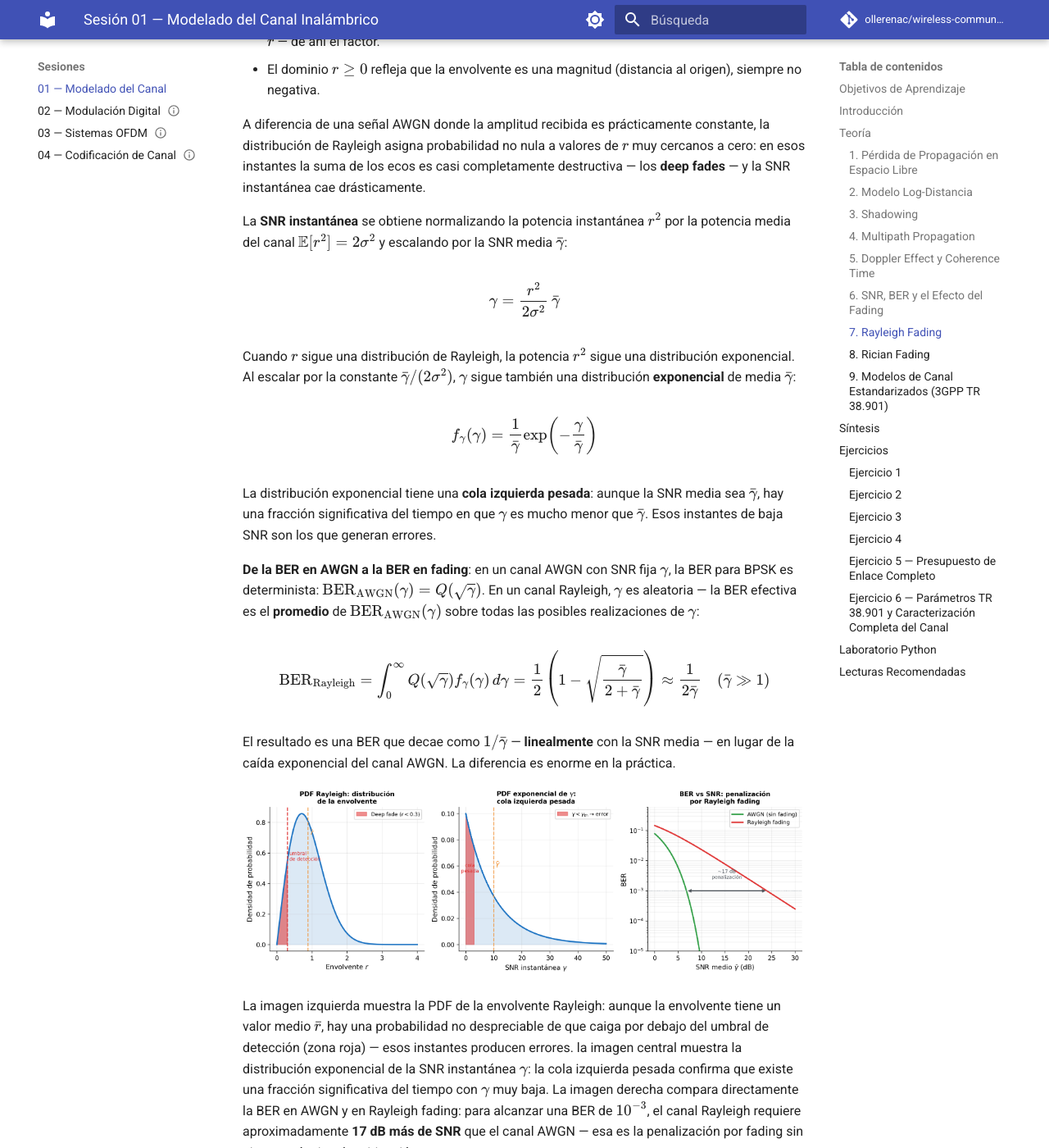
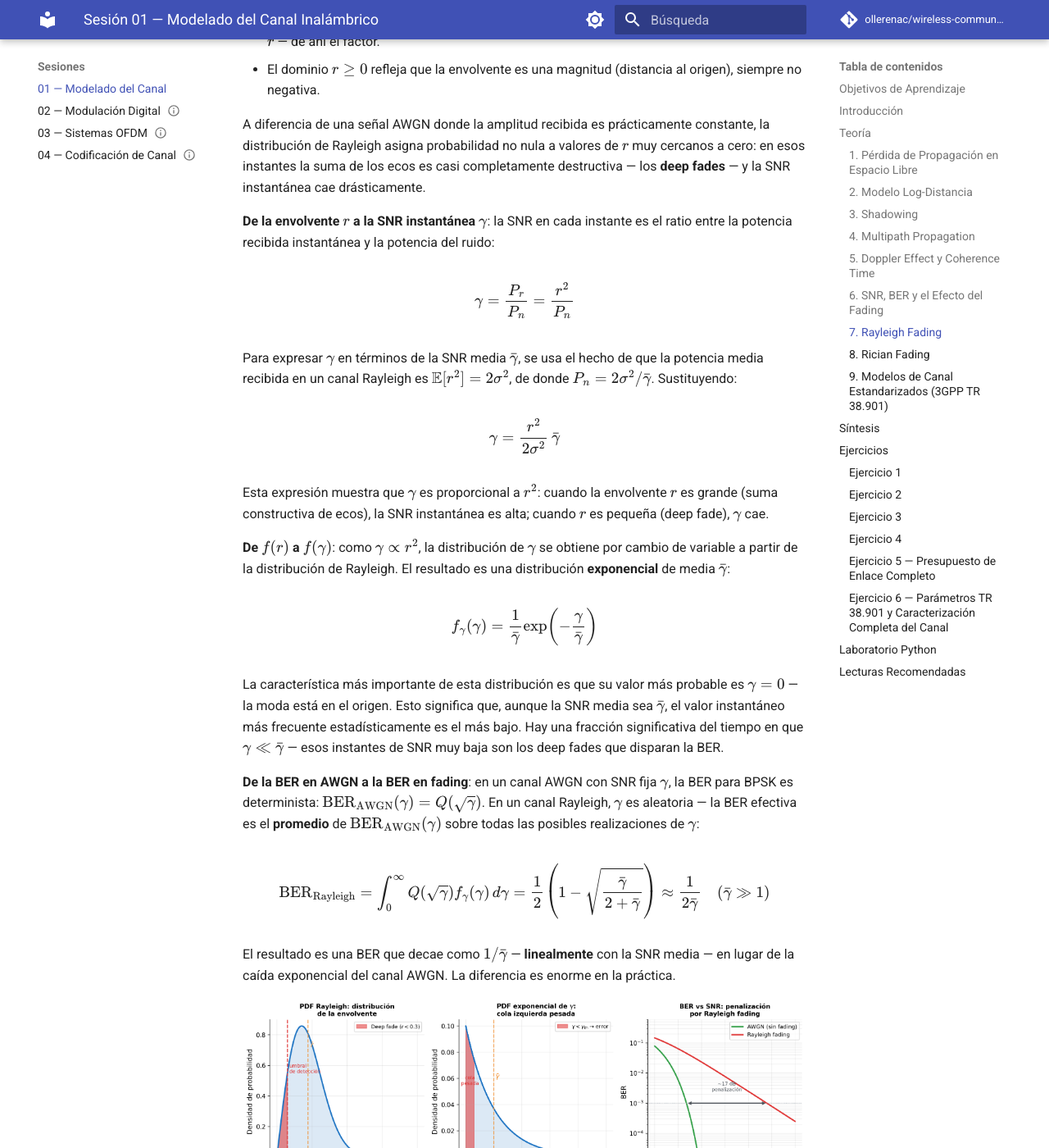
Before and after one commit to ollerenac/wireless-communication-systems, an MkDocs documentation site: the page built from docs/sessions/01-channel-modeling/index.md, in a window 1280 px wide and 1400 px high, scrolled down 21559 px. Shown: the whole window at 82% size. Built offline with MkDocs 1.6.1 and Material for MkDocs 9.7.7, drawn with Linux system fonts in a browser that asks for light colours; comment, search, counter and statistics services are not loaded.

Commit message:
docs(session-01): rewrite instantaneous SNR derivation — γ=r²/Pn chain, f(r)→f(γ) change of variable, exponential mode at zero

```diff
--- a/docs/sessions/01-channel-modeling/index.md
+++ b/docs/sessions/01-channel-modeling/index.md
@@ -391,15 +391,21 @@ Los parámetros de esta expresión tienen interpretación directa:
 
 A diferencia de una señal AWGN donde la amplitud recibida es prácticamente constante, la distribución de Rayleigh asigna probabilidad no nula a valores de $r$ muy cercanos a cero: en esos instantes la suma de los ecos es casi completamente destructiva — los **deep fades** — y la SNR instantánea cae drásticamente.
 
-La **SNR instantánea** se obtiene normalizando la potencia instantánea $r^2$ por la potencia media del canal $\mathbb{E}[r^2] = 2\sigma^2$ y escalando por la SNR media $\bar{\gamma}$:
+**De la envolvente $r$ a la SNR instantánea $\gamma$**: la SNR en cada instante es el ratio entre la potencia recibida instantánea y la potencia del ruido:
+
+$$\gamma = \frac{P_r}{P_n} = \frac{r^2}{P_n}$$
+
+Para expresar $\gamma$ en términos de la SNR media $\bar{\gamma}$, se usa el hecho de que la potencia media recibida en un canal Rayleigh es $\mathbb{E}[r^2] = 2\sigma^2$, de donde $P_n = 2\sigma^2/\bar{\gamma}$. Sustituyendo:
 
 $$\gamma = \frac{r^2}{2\sigma^2}\,\bar{\gamma}$$
 
-Cuando $r$ sigue una distribución de Rayleigh, la potencia $r^2$ sigue una distribución exponencial. Al escalar por la constante $\bar{\gamma}/(2\sigma^2)$, $\gamma$ sigue también una distribución **exponencial** de media $\bar{\gamma}$:
+Esta expresión muestra que $\gamma$ es proporcional a $r^2$: cuando la envolvente $r$ es grande (suma constructiva de ecos), la SNR instantánea es alta; cuando $r$ es pequeña (deep fade), $\gamma$ cae.
+
+**De $f(r)$ a $f(\gamma)$**: como $\gamma \propto r^2$, la distribución de $\gamma$ se obtiene por cambio de variable a partir de la distribución de Rayleigh. El resultado es una distribución **exponencial** de media $\bar{\gamma}$:
 
 $$f_\gamma(\gamma) = \frac{1}{\bar{\gamma}}\exp\!\left(-\frac{\gamma}{\bar{\gamma}}\right)$$
 
-La distribución exponencial tiene una **cola izquierda pesada**: aunque la SNR media sea $\bar{\gamma}$, hay una fracción significativa del tiempo en que $\gamma$ es mucho menor que $\bar{\gamma}$. Esos instantes de baja SNR son los que generan errores.
+La característica más importante de esta distribución es que su valor más probable es $\gamma = 0$ — la moda está en el origen. Esto significa que, aunque la SNR media sea $\bar{\gamma}$, el valor instantáneo más frecuente estadísticamente es el más bajo. Hay una fracción significativa del tiempo en que $\gamma \ll \bar{\gamma}$ — esos instantes de SNR muy baja son los deep fades que disparan la BER.
 
 **De la BER en AWGN a la BER en fading**: en un canal AWGN con SNR fija $\gamma$, la BER para BPSK es determinista: $\text{BER}_{\text{AWGN}}(\gamma) = Q(\sqrt{\gamma})$. En un canal Rayleigh, $\gamma$ es aleatoria — la BER efectiva es el **promedio** de $\text{BER}_{\text{AWGN}}(\gamma)$ sobre todas las posibles realizaciones de $\gamma$:
 
```
